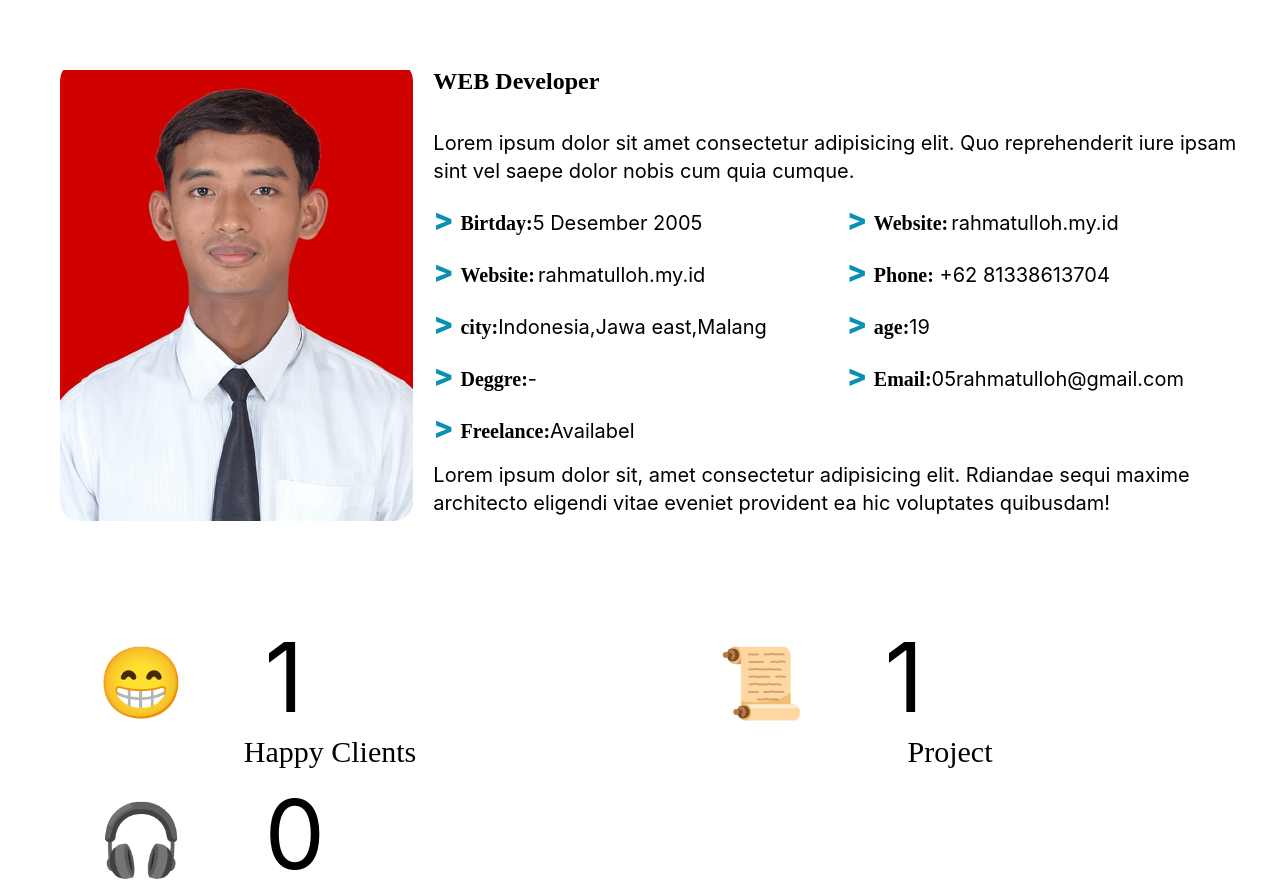
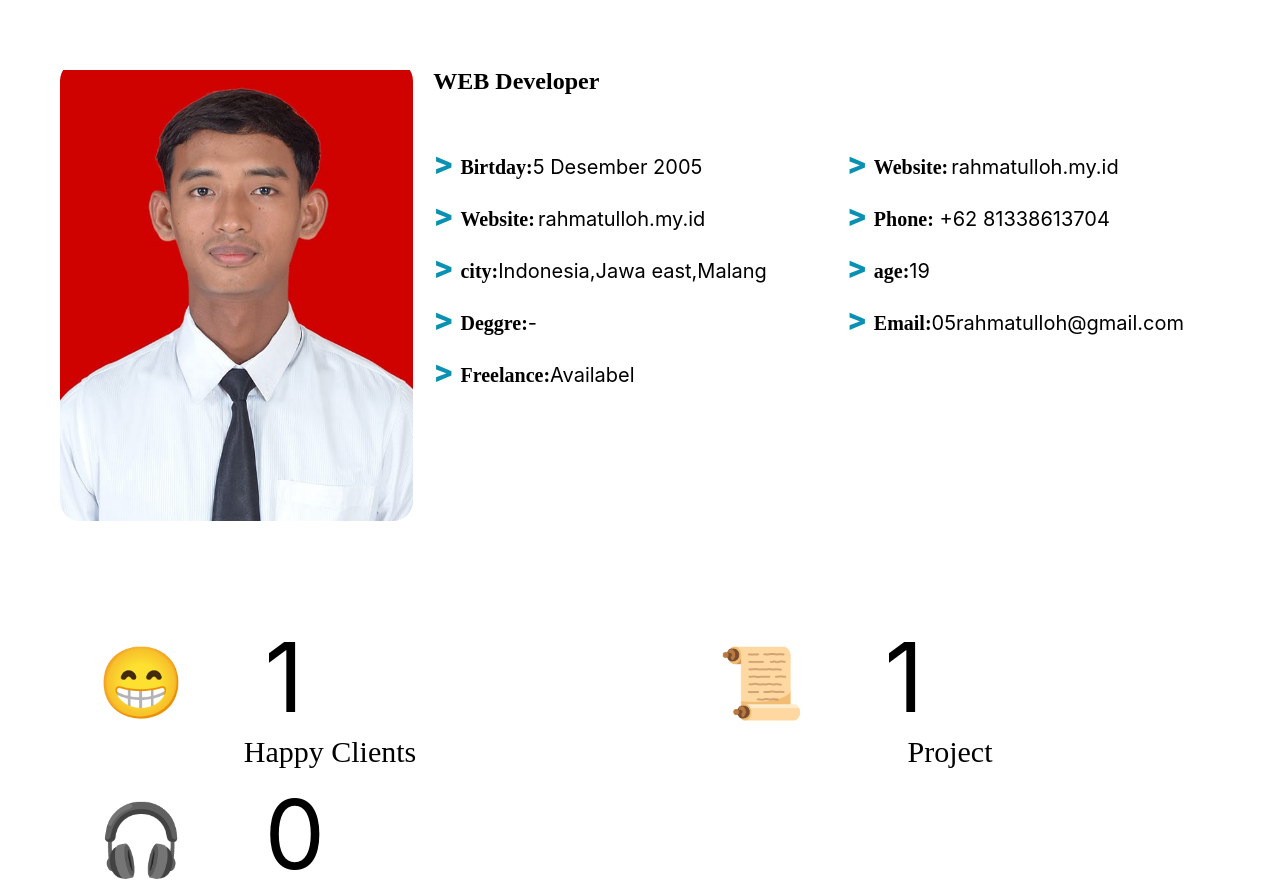
Before and after one commit to 05rahmatulloh/porto7, a Vue app: page / in a window 1280 px wide. Shown: the part 1071-1965 px from the top of the page. Built offline with nearby package versions, Linux system fonts and the light colour scheme.

Commit message:
Update about.vue

```diff
--- a/src/components/about.vue
+++ b/src/components/about.vue
@@ -32,8 +32,7 @@ Saya Rahmatulloh, seorang Web developer yang berfokus pada pengembangan website.
             WEB Developer
           </h1>
           <p class="py-2 text-black text-xl">
-            Lorem ipsum dolor sit amet consectetur adipisicing elit. Quo
-            reprehenderit iure ipsam sint vel saepe dolor nobis cum quia cumque.
+
           </p>
 
           <div class="flex flex-wrap">
@@ -81,9 +80,7 @@ Saya Rahmatulloh, seorang Web developer yang berfokus pada pengembangan website.
             </p>
           </div>
           <p class="text-black py-2 text-xl">
-            Lorem ipsum dolor sit, amet consectetur adipisicing elit. Rdiandae
-            sequi maxime architecto eligendi vitae eveniet provident ea hic
-            voluptates quibusdam!
+
           </p>
         </div>
         <div class="w-full pt-20 md:flex md:flex-wrap flex flex-wrap lg:w-full">
```
